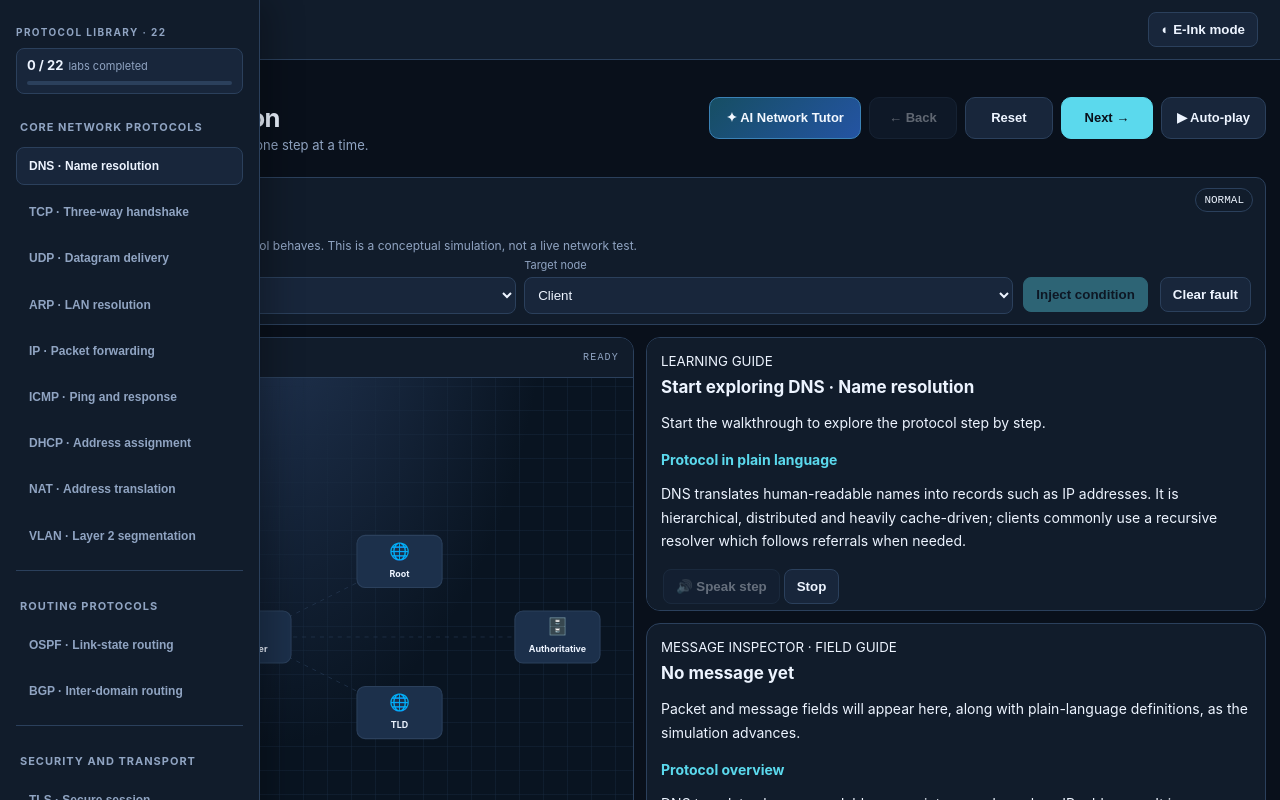
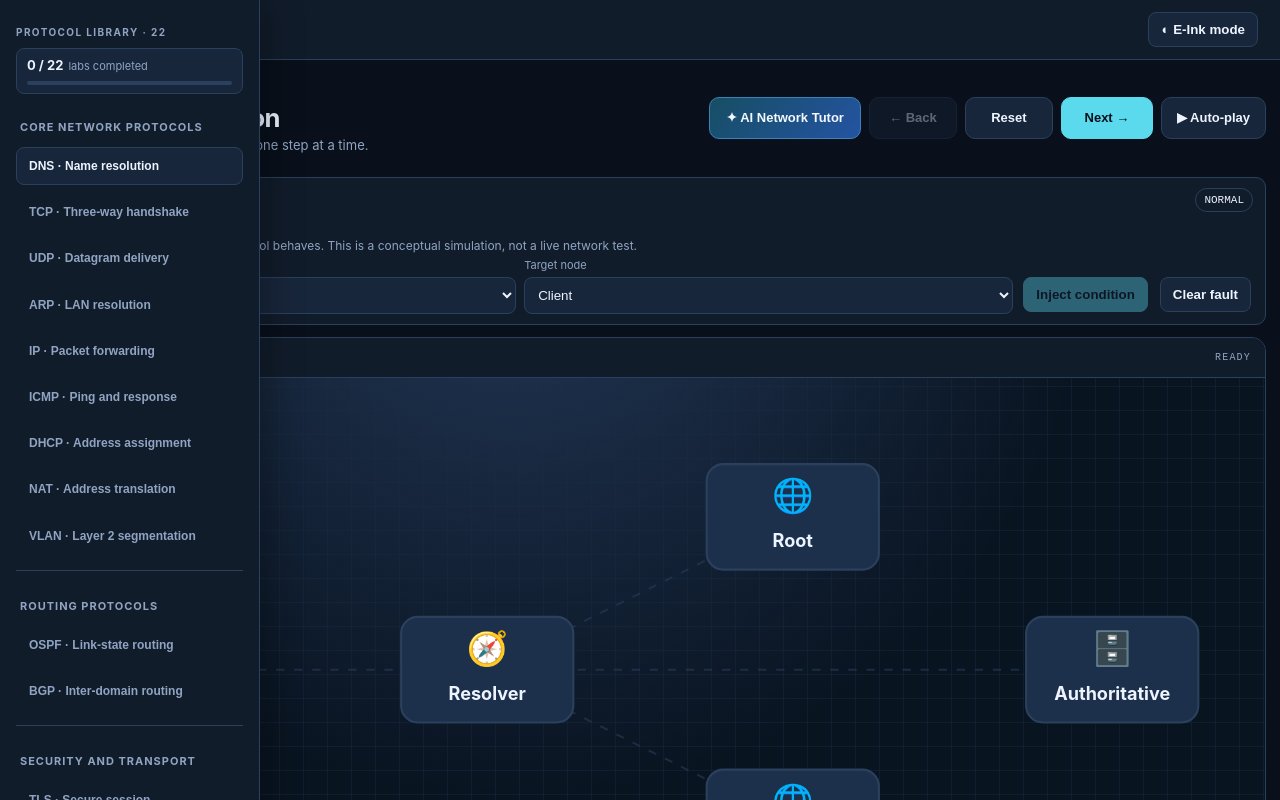
Before and after one commit to codassassin/protocol-playground, a React (Vite) app: page / in a window 1280 px wide. Shown: the top 800 px of the page. Built offline with nearby package versions, Linux system fonts and the light colour scheme.

Commit message:
Fix AI tutor dock layout: reserve workspace column

```diff
--- a/src/app.css
+++ b/src/app.css
@@ -327,3 +327,17 @@ html[data-theme=ink] .progress-track i{background:#111}
 @media(max-width:800px){
  .lab-content.tutor-open .tutor-dock{position:static!important;width:100%!important;height:min(75vh,680px)!important;max-height:none!important}
 }
+
+/* FINAL: tutor is a sibling dock in main's flex layout; remove stale fixed-overlay positioning */
+@media (min-width:801px){
+  main:has(.tutor-dock){display:flex!important;flex-direction:row!important;align-items:flex-start!important;gap:16px!important}
+  main .lab-content{flex:1 1 0!important;width:auto!important;min-width:0!important;max-width:none!important;display:flex!important;flex-direction:column!important;height:auto!important;overflow:visible!important}
+  main .tutor-dock{position:sticky!important;inset:auto!important;top:72px!important;right:auto!important;left:auto!important;transform:none!important;float:none!important;flex:0 0 clamp(340px,30vw,420px)!important;width:clamp(340px,30vw,420px)!important;max-width:420px!important;height:calc(100dvh - 88px)!important;max-height:calc(100dvh - 88px)!important;min-height:0!important;margin:0!important;z-index:5!important;display:flex!important}
+  main .lab-content .canvas{width:100%!important;min-width:0!important}
+  main .lab-content .lower{grid-template-columns:minmax(0,1fr)!important;height:auto!important;overflow:visible!important}
+  main .lab-content .lower>.panel{min-height:240px!important;max-height:none!important;height:auto!important;overflow:visible!important}
+}
+@media(max-width:800px){
+  main:has(.tutor-dock){display:block!important}
+  main .tutor-dock{position:static!important;width:100%!important;max-width:none!important;height:min(75vh,680px)!important;margin-top:16px!important}
+}
```
